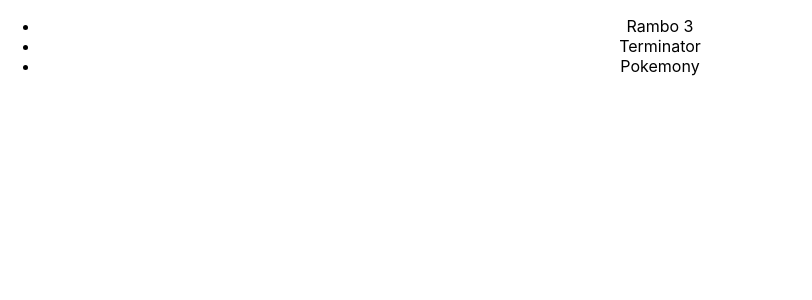
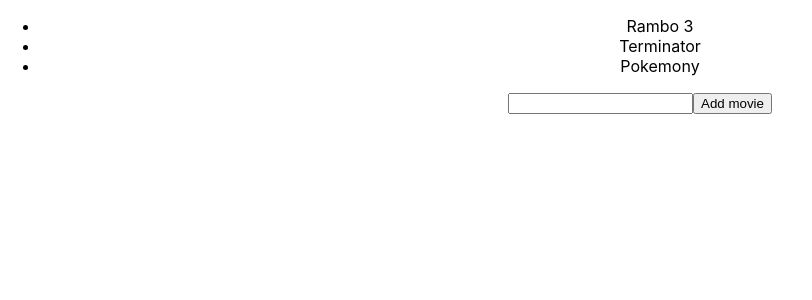
Before and after one commit to dziwanski/podstawy_redux, a React (Create React App) app: page / in a window 1280 px wide. Shown: the top 300 px of the page, without its empty margins (0-812 px from the left). Built offline with nearby package versions, Linux system fonts and the light colour scheme.

Commit message:
Create form.

```diff
--- a/src/App.js
+++ b/src/App.js
@@ -1,11 +1,13 @@
 import React from 'react';
 import './App.css';
 import MoviesContainer from "./app/movies/components/MoviesContainer";
+import MoviesForm from "./app/movies/components/MoviesForm";
 
 function App() {
     return (
         <div className="App">
             <MoviesContainer/>
+            <MoviesForm/>
         </div>
     );
 }
--- /dev/null
+++ b/src/app/movies/components/MoviesForm.js
@@ -0,0 +1,24 @@
+import React from "react";
+import {connect} from 'react-redux'
+import actions from "../duck/actions";
+
+const MoviesForm = (props) => {
+
+    const movieInput = React.createRef();
+
+    const addMovie = (event) => {
+        event.preventDefault();
+        props.add(movieInput.current.value);
+    };
+
+    return <form onSubmit={addMovie}>
+        <input ref={movieInput}/>
+        <button type="submit">Add movie</button>
+    </form>
+};
+
+const mapDispatchToProps = dispatch => ({
+    add: movie => dispatch(actions.add(movie))
+});
+
+export default connect(null, mapDispatchToProps)(MoviesForm);
```
